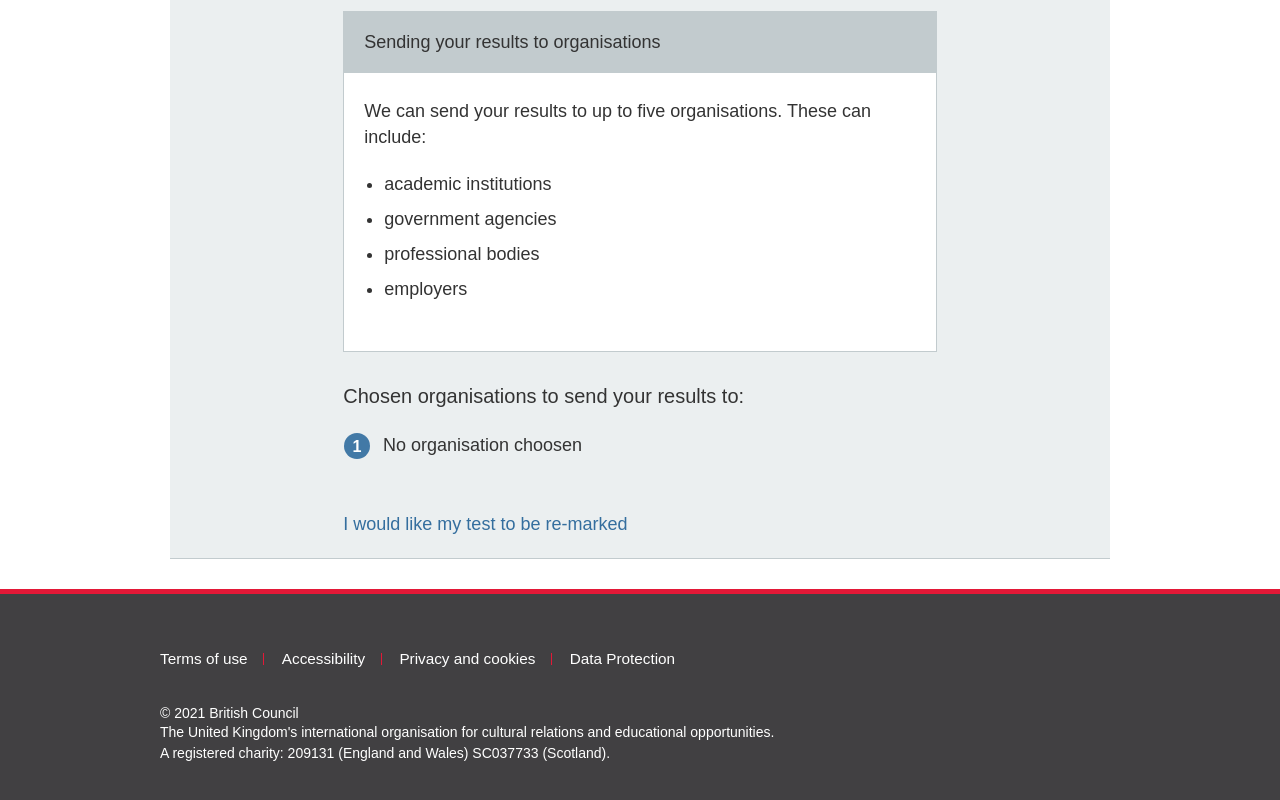
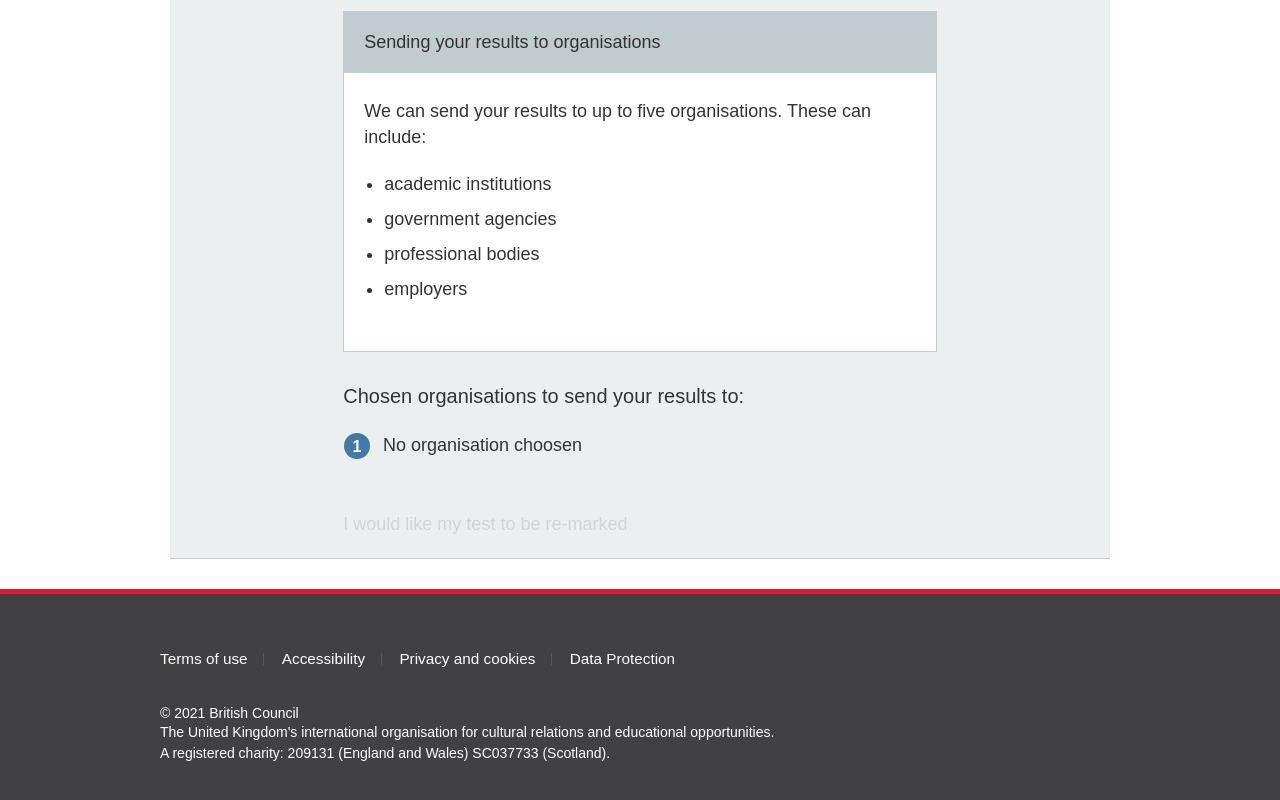
Before and after one commit to anhdp04/ieh, a plain HTML site: page index.html in a window 1280 px wide. Shown: the part 1318-2118 px from the top of the page. Drawn offline with Linux system fonts and the light colour scheme; a script that the page names is missing; a web font is replaced by a local one.

Commit message:
Add files via upload

```diff
--- a/index.html
+++ b/index.html
@@ -501,7 +501,7 @@
 </div> <!----><div class="has-border-top has-border-inverse row" ng-if="!vm.isReceivingOrganisationDisabled">
   <div class="col-md-10 col-lg-8 col-print-10 center-block " ng-transclude=""> <result-delivery-policy organisation="vm.organisation" atrf-limit="vm.atrfLimit"><div class="panel panel-default"> <h2 class="panel-heading">Sending your results to organisations</h2> <div class="panel-body"> <!----><span ng-if="!vm.customRoPolicy"> <p> We can send your results to up to five organisations. These can include: </p> <ul> <li>academic institutions</li> <li>government agencies</li> <li>professional bodies</li> <li>employers</li> </ul> </span><!----> <!----> </div> </div> </result-delivery-policy> <div> <!----> <!----> <!----> </div> <!----><div ng-if="vm.registrationStedOrganisations"> <p class="large mb-3"> Chosen organisations to send your results to: </p> <ol class="bc-num-list"> <!----><li ng-repeat="org in vm.registrationStedOrganisations" class="" style=""> <div class="row"> <!----> <!----> <!----> </div> <!----> <!----><p ng-if="!org.countryId" ng-class="{&#39;mb-2&#39;: !$last}"> <span>No organisation choosen</span> </p><!----> </li><!----> </ol> </div><!----> </div>
 </div><!----> <div class="row">
-  <div class="col-md-10 col-lg-8 col-print-10 center-block " ng-transclude=""> <!----><a href="end.html" ui-sref="test-details-base.eor.deadline-exceeded" ng-if="vm.isSubmitEoRVisible" ng-click="vm.stateChangeLoading = true"> I would like my test to be re-marked </a><!----> <!----> </div>
+  <div class="col-md-10 col-lg-8 col-print-10 center-block " ng-transclude=""> <!----><a style="color:lightgray;"href="end.html" ui-sref="test-details-base.eor.deadline-exceeded" ng-if="vm.isSubmitEoRVisible" ng-click="vm.stateChangeLoading = true"> I would like my test to be re-marked </a><!----> <!----> </div>
 </div> <div class="loading" style="display: none;"></div></div> </results></ui-view><!----> </div> </div> </div> <div class="loading" style="display: none;"></div></div> </div> </article> </test-details></ui-view></ui-view></ui-view> </div> <!----> <!----><bc-slim-footer ng-if="!vm.brandingContext.footerContext.footerText" terms-of-use="vm.brandingContext.footerContext.termsOfUse" accessibility="vm.brandingContext.footerContext.accessibility" privacy-and-cookies="vm.brandingContext.footerContext.privacyAndCookies" protection="vm.brandingContext.footerContext.protection" copyright-owner-text="vm.brandingContext.footerContext.copyrightOwnerText"><footer class="bc-footer bc-footer-darkblue bc-footer-black">
   <div class="container">
     <h2 class="sr-only">Terms of use and privacy</h2>
```
